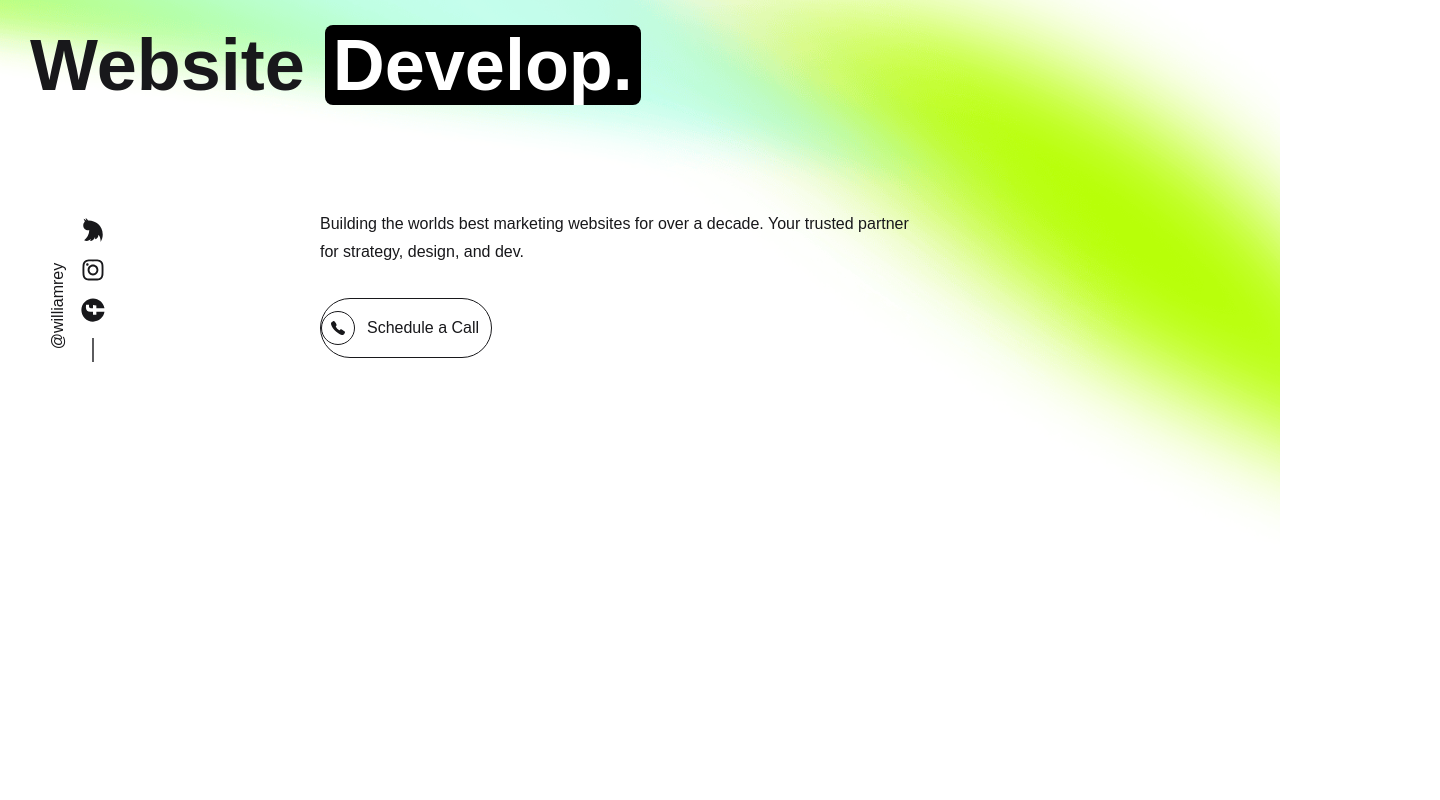
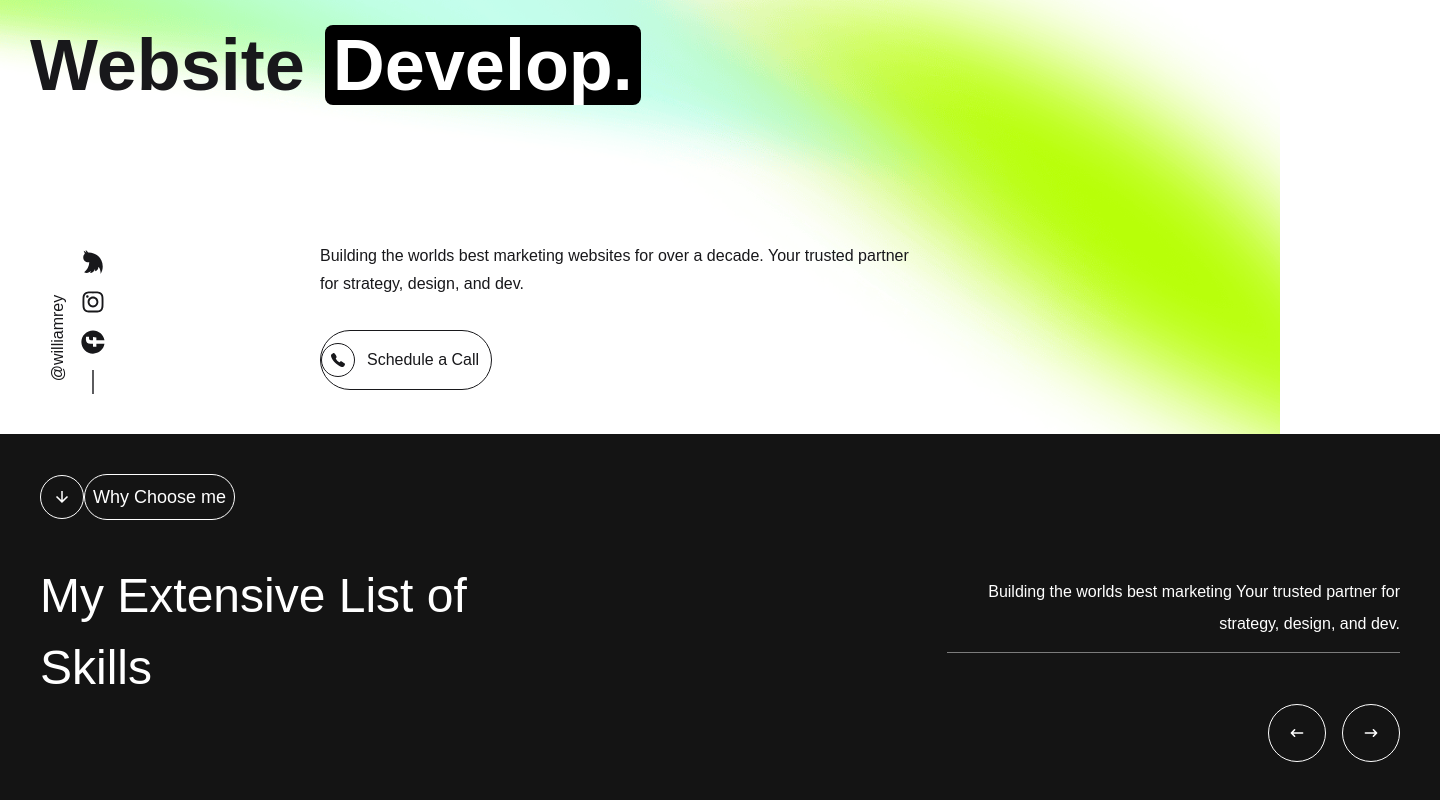
Before and after one commit to Shawon55660/shawon-task, a Next.js app: page / in a window 1280 px wide. Shown: the part 344-1144 px from the top of the page, 1440 px wide, since content can reach past the window. Before the commit the page ends 888 px from the top, so only its background shows below. Built offline with nearby package versions, Linux system fonts and the light colour scheme; a web font is replaced by a local one.

Commit message:
first section sidebar button compelete

```diff
--- a/src/app/layout.tsx
+++ b/src/app/layout.tsx
@@ -25,11 +25,11 @@ export default function RootLayout({
       <body
       style={{ fontFamily: 'Sporting Grotesque, sans-serif' }}
       >
-        <div className="max-w-[1440px] h-[888px] bg-[url('/bannar.png')] bg-center bg-cover mx-auto">
-          <div>
+        <div className="max-w-[1440px] relative h-[880px] bg-[url('/bannar.png')] bg-center bg-cover mx-auto">
+          <div className="sticky top-0 z-50 backdrop-blur-lg">
         <Navbar></Navbar>
         </div>
-       <div> {children}</div>
+       <div className=""> {children}</div>
         </div>
       </body>
     </html>
--- a/src/app/page.tsx
+++ b/src/app/page.tsx
@@ -1,4 +1,5 @@
 import Bannar from "@/component/BannarComponent/Bannar";
+import FirstSection from "@/component/firstSection/FirstSection";
 
 
 export default function Home() {
@@ -6,6 +7,7 @@ export default function Home() {
 
     <div>
       <Bannar></Bannar>
+      <FirstSection></FirstSection>
     </div>
   );
 }
--- a/src/component/BannarComponent/BannarSection2.tsx
+++ b/src/component/BannarComponent/BannarSection2.tsx
@@ -1,13 +1,14 @@
 import React from 'react';
-import PrimaryButton from '../PrimaryButton';
+import PrimaryButton from '../Buttoncomponent/PrimaryButton';
 import { IoCall } from 'react-icons/io5';
 import { TfiLayoutLineSolid } from 'react-icons/tfi';
 import { FaFacebook, FaInstagram, FaTwitter } from 'react-icons/fa';
 
+
 const BannarSection2 = () => {
     return (
         <div>
-            <div className='grid grid-cols-12  '>
+            <div className='grid grid-cols-12 mt-8 '>
 
                 <div className='col-span-3 '>
                     <div className='flex items-center'>
@@ -28,6 +29,7 @@ const BannarSection2 = () => {
                     <p className='w-7/11 leading-7' >Building the worlds best marketing websites for over a decade. Your trusted partner for strategy, design, and dev.</p>
                     <div className='pt-8'>
                         <PrimaryButton logo={<IoCall />} text='Schedule a Call'></PrimaryButton>
+
                     </div>
                     </div>
             </div>
--- /dev/null
+++ b/src/component/Buttoncomponent/SecondaryButton.tsx
@@ -0,0 +1,16 @@
+import React from 'react';
+interface SecondaryButtonProps{
+    logo:React.ReactNode,
+    text:string,
+   textColor:string,
+    borderColor:string
+}
+const SecondaryButton:React.FC<SecondaryButtonProps> = ({logo,text,textColor,borderColor}) => {
+    return (
+         <div>
+            <button className={`flex bg-transparent items-center ${textColor} ${borderColor}  text-lg `}><span className='rounded-full flex items-center p-3 border-[1px]'>{logo}</span> <span className='rounded-full flex items-center p-2 border-[1px]'>{text}</span></button>
+        </div>
+    );
+};
+
+export default SecondaryButton;
--- a/src/component/Navbar.tsx
+++ b/src/component/Navbar.tsx
@@ -1,5 +1,5 @@
 import React from 'react';
-import PrimaryButton from './PrimaryButton';
+import PrimaryButton from './Buttoncomponent/PrimaryButton';
 
 import { TfiArrowRight } from 'react-icons/tfi';
 import Link from 'next/link';
@@ -8,8 +8,8 @@ import Link from 'next/link';
 const Navbar = () => {
     const menu:string[] =['Home','About', 'Profile', 'Blog']
     return (
-        <div>
-           <div className="navbar items-center bg-[#00000003] rounded-b-[30px] max-w-[1410px] mx-auto h-[114px]">
+        <div className=''>
+           <div className="navbar items-center bg-[#0000000] rounded-b-[30px] max-w-[1410px] mx-auto h-[114px]">
   <div className="navbar-start w-[20%] ">
     <div className="dropdown">
       <div tabIndex={0} role="button" className="btn btn-ghost lg:hidden">
--- /dev/null
+++ b/src/component/firstSection/FirstSection.tsx
@@ -0,0 +1,26 @@
+import React from 'react';
+import SecondaryButton from '../Buttoncomponent/SecondaryButton';
+import { IoMdArrowDown } from 'react-icons/io';
+import { HiArrowNarrowLeft, HiArrowNarrowRight } from 'react-icons/hi';
+
+const FirstSection = () => {
+    return (
+        <div className='w-[1440px] bg-[#141414] py-[40px] px-[40px]'>
+             {/* SecondaryButton is here */}
+            <div><SecondaryButton logo={<IoMdArrowDown />} text='Why Choose me'textColor='text-white' borderColor='border-white' ></SecondaryButton></div>
+           {/* main content start  */}
+            <div className='flex gap-8 text-white pt-[40px] justify-between'>
+                <h1 className='text-5xl  w-4/12   leading-normal '>My Extensive List of Skills</h1>
+                <p className=' text-right w-4/12 leading-8 pt-4 mr-0'><p className='border-b pb-3 border-[#ffffff71]'>Building the worlds best marketing Your trusted partner for strategy, design, and dev.</p></p>
+            </div>
+            {/* side button  */}
+            <div className='bg-transparent  flex justify-end gap-4'>
+                <button className='border border-white rounded-full text-white p-5'><HiArrowNarrowLeft /></button>
+                <button className='border border-white rounded-full text-white p-5'><HiArrowNarrowRight /></button>
+            </div>
+
+        </div>
+    );
+};
+
+export default FirstSection;
```
Also changed, not shown: src/component/Buttoncomponent/PrimaryButton.tsx (renamed from src/component/PrimaryButton.tsx).
